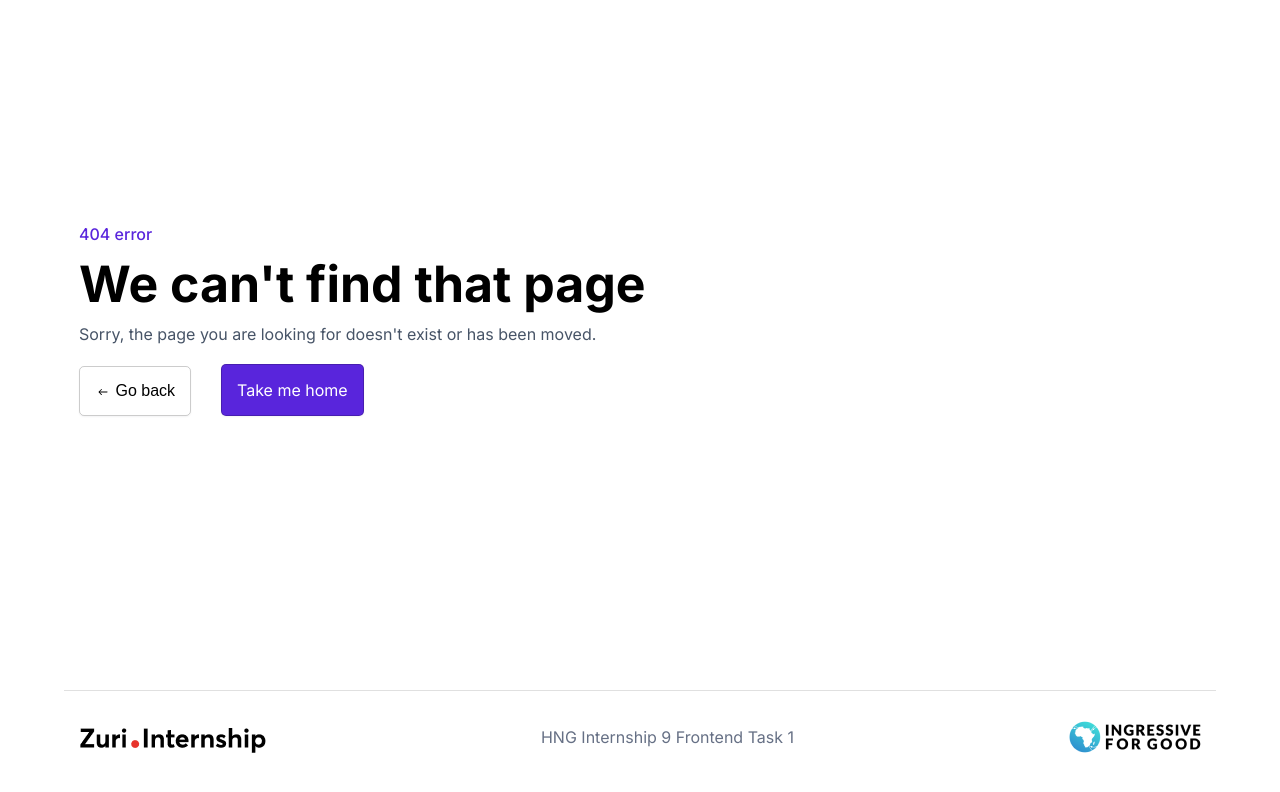
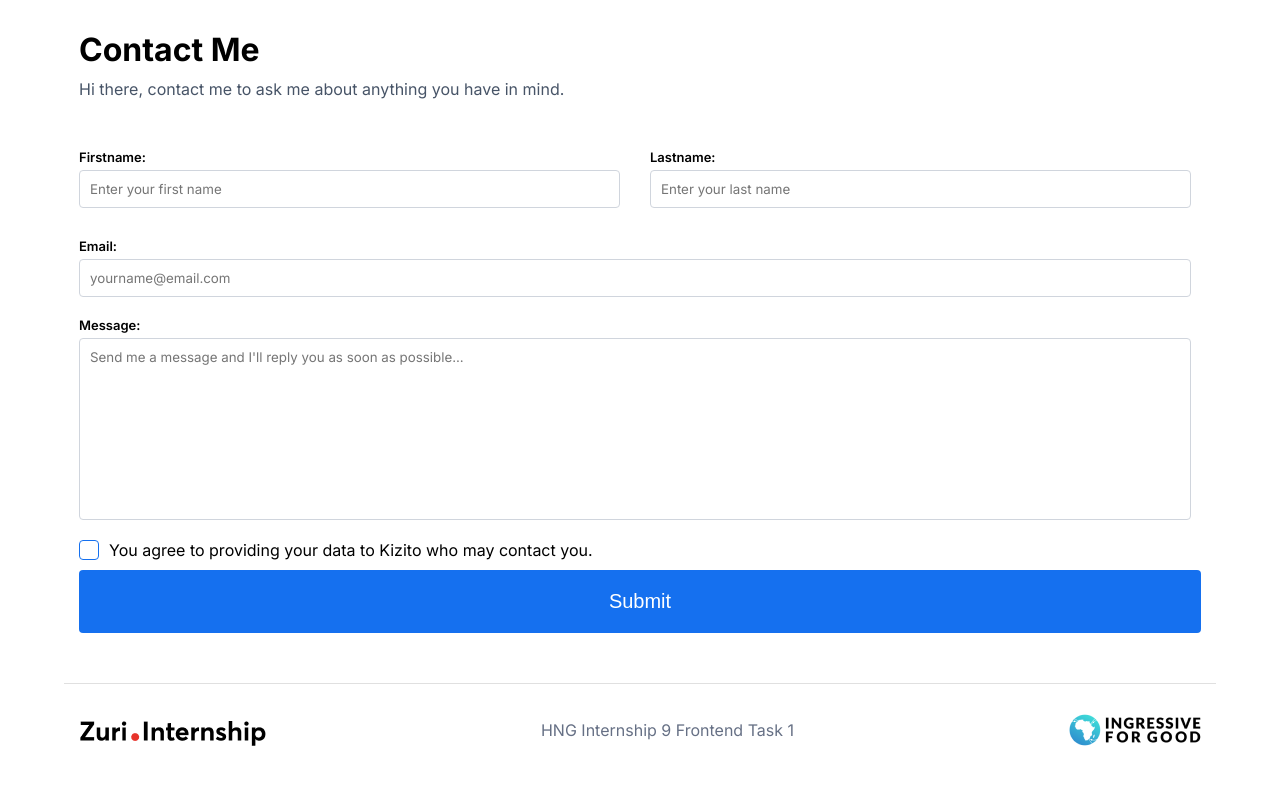
Before and after one commit to Kayzubi/link-me, a React (Create React App) app: page /contact in a window 1280 px wide. Before the commit this address had no page. Shown: the top 792 px of the page. Built offline with nearby package versions, Linux system fonts and the light colour scheme.

Commit message:
Contact page major build

```diff
--- a/src/App.css
+++ b/src/App.css
@@ -36,3 +36,11 @@ img {
   padding: 0 1.5rem;
   box-sizing: border-box;
 }
+
+.btn:hover {
+  transform: translateY(-4px);
+}
+
+.btn:active {
+  transform: translateY(-2px);
+}
--- a/src/App.js
+++ b/src/App.js
@@ -1,17 +1,19 @@
 import { BrowserRouter, Routes, Route } from 'react-router-dom'
 import Home from './components/pages/Home'
-import NotFound from './components/pages/NotFound'
 import Footer from './components/Footer'
 import './App.css'
+import Contact from './components/pages/Contact'
 
 function App() {
   return (
     <BrowserRouter>
       <div className='App'>
-        <Routes>
-          <Route path='/' element={<Home />} />
-          <Route path='*' element={<NotFound />} />
-        </Routes>
+        <div className='container'>
+          <Routes>
+            <Route path='/' element={<Home />} />
+            <Route path='contact' element={<Contact />} />
+          </Routes>
+        </div>
         <Footer />
       </div>
     </BrowserRouter>
--- a/src/components/LinkList.css
+++ b/src/components/LinkList.css
@@ -16,9 +16,4 @@
 
 .btn-link:hover {
   background-color: #d0d5dd;
-  transform: translateY(-4px);
 }
-
-.btn-link:active {
-  transform: translateY(-2px);
-}
--- a/src/components/LinkList.jsx
+++ b/src/components/LinkList.jsx
@@ -33,11 +33,6 @@ function LinkList() {
       title: 'Design Books',
       url: 'https://books.zuri.team/design-rules',
     },
-    {
-      id: 'contact',
-      title: 'Contact me',
-      url: '/contact',
-    },
   ]
   return (
     <div className='links'>
@@ -52,6 +47,9 @@ function LinkList() {
           </a>
         )
       })}
+      <Link id='contact' className='btn btn-link' to={'/contact'}>
+        Contact Me
+      </Link>
     </div>
   )
 }
--- /dev/null
+++ b/src/components/pages/Contact.css
@@ -0,0 +1,113 @@
+.contact {
+  padding-top: 3rem;
+}
+
+.contact__heading,
+.contact__heading-main {
+  margin-bottom: 1rem;
+}
+
+.contact__heading-sub {
+  color: #475467;
+}
+
+.form__label {
+  font-size: 1.3rem;
+  margin-bottom: 0.5rem;
+  display: block;
+  font-weight: 600;
+}
+
+.form__group {
+  margin: 2rem 1rem 1rem 0;
+}
+
+.form__input {
+  display: block;
+  font-family: inherit;
+  width: 100%;
+  padding: 1rem;
+  border-radius: 4px;
+  border: 1px solid #d0d5dd;
+  resize: none;
+}
+
+.form__input:focus {
+  border: 1px solid #d0d5dd;
+}
+
+.row {
+  margin-top: 3rem;
+  display: flex;
+  gap: 2rem;
+  flex-wrap: wrap;
+}
+
+.row > * {
+  flex: auto;
+}
+
+.checkbox-wrapper {
+  display: flex;
+  gap: 1rem;
+  align-items: flex-start;
+}
+
+.btn__submit {
+  width: 100%;
+  background-color: #1570ef;
+  padding: 2rem;
+  border-radius: 4px;
+  border: none;
+  color: #fff;
+  font-size: 2rem;
+  text-align: center;
+  cursor: pointer;
+}
+
+.btn__submit:hover {
+  background-color: #175cd3;
+}
+
+input#check {
+  position: absolute;
+  opacity: 0;
+}
+input#check:checked + label svg path {
+  stroke-dashoffset: 0;
+}
+input#check:focus + label {
+  transform: scale(1.03);
+}
+#check + label {
+  display: block;
+  border: 1px solid #1570ef;
+  width: 2rem;
+  height: 2rem;
+  border-radius: 4px;
+  cursor: pointer;
+  transition: all 0.2s ease;
+}
+#check + label:active {
+  transform: scale(1.05);
+  border-radius: 4px;
+}
+#check + label svg {
+  pointer-events: none;
+}
+#check + label svg path {
+  fill: none;
+  stroke: #1570ef;
+  stroke-width: 4px;
+  stroke-linecap: round;
+  stroke-linejoin: round;
+  stroke-dasharray: 100;
+  stroke-dashoffset: 101;
+  transition: all 350ms cubic-bezier(1, 0, 0.37, 0.91);
+}
+
+@media only screen and (max-width: 768px) {
+  .row {
+    gap: 0;
+  }
+}
--- /dev/null
+++ b/src/components/pages/Contact.jsx
@@ -0,0 +1,89 @@
+import './Contact.css'
+
+function Contact() {
+  const name = 'Kizito'
+  return (
+    <div className='contact'>
+      <div className='contact__heading'>
+        <h1 className='contact__heading-main'>Contact Me</h1>
+        <p className='contact__heading-sub'>
+          Hi there, contact me to ask me about anything you have in mind.
+        </p>
+      </div>
+      <form action='#' className='form'>
+        <div className='row'>
+          <div className='form__group'>
+            <label htmlFor='first_name' className='form__label'>
+              Firstname:
+            </label>
+            <input
+              className='form__input'
+              type='text'
+              name='firstname'
+              id='first_name'
+              placeholder='Enter your first name'
+              required
+            />
+          </div>
+          <div className='form__group'>
+            <label htmlFor='last_name' className='form__label'>
+              Lastname:
+            </label>
+            <input
+              className='form__input'
+              type='text'
+              name='lastname'
+              id='last_name'
+              placeholder='Enter your last name'
+              required
+            />
+          </div>
+        </div>
+        <div className='form__group'>
+          <label htmlFor='email' className='form__label'>
+            Email:
+          </label>
+          <input
+            className='form__input'
+            type='email'
+            name='email'
+            id='email'
+            placeholder='yourname@email.com'
+            required
+          />
+        </div>
+        <div className='form__group'>
+          <label htmlFor='message' className='form__label'>
+            Message:
+          </label>
+          <textarea
+            className='form__input'
+            name='message'
+            id='message'
+            placeholder="Send me a message and I'll reply you as soon as possible..."
+            cols='30'
+            rows='10'
+            required></textarea>
+        </div>
+        <div className='form__group checkbox-wrapper'>
+          <div className='checkbox'>
+            <input id='check' type='checkbox' />
+            <label for='check'>
+              <svg viewBox='0,0,50,50'>
+                <path d='M5 30 L 20 45 L 45 5'></path>
+              </svg>
+            </label>
+          </div>
+          <p>
+            {`You agree to providing your data to ${name} who may contact you.`}
+          </p>
+        </div>
+        <button type='submit' id='btn__submit' className='btn btn__submit'>
+          Submit
+        </button>
+      </form>
+    </div>
+  )
+}
+
+export default Contact
--- a/src/components/pages/Home.jsx
+++ b/src/components/pages/Home.jsx
@@ -6,7 +6,6 @@ import { ReactComponent as Github } from '../assets/github.svg'
 function Home() {
   return (
     <div className='home'>
-      <div className='container'>
       <Profile />
       <LinkList />
       <div
@@ -25,7 +24,6 @@ function Home() {
         </a>
       </div>
     </div>
-    </div>
   )
 }
 
--- a/src/components/pages/NotFound.css
+++ /dev/null
@@ -1,63 +0,0 @@
-.error {
-  height: 80vh;
-  display: flex;
-  align-items: center;
-}
-
-.error-heading {
-  margin: 1rem 0;
-  font-size: 5rem;
-}
-
-.error-type {
-  color: #5925dc;
-  font-weight: 500;
-}
-
-.error-message {
-  margin-bottom: 2rem;
-  color: #475467;
-}
-
-.error-btn {
-  padding: 1.5rem;
-  margin-right: 3rem;
-  display: inline-block;
-  text-align: center;
-  border-radius: 0.5rem;
-  box-shadow: 0px 1px 2px rgba(16, 24, 40, 0.05);
-  border: none;
-  font-size: 1.6rem;
-  cursor: pointer;
-  transition: all 0.2s;
-}
-
-.error-btn > * {
-  vertical-align: middle;
-}
-
-.error-btn-outline {
-  background-color: transparent;
-  border: 1px solid rgba(0, 0, 0, 0.2);
-}
-.error-btn-primary {
-  background-color: #5925dc;
-  color: white;
-  border: 1px solid rgba(0, 0, 0, 0.2);
-}
-
-.error-btn:hover {
-  transform: translateY(-4px);
-}
-
-.error-btn:active {
-  transform: translateY(-2px);
-}
-
-@media only screen and (max-width: 480px) {
-  .error-btn {
-    display: block;
-    width: 100%;
-    margin-bottom: 2rem;
-  }
-}
--- a/src/components/pages/NotFound.jsx
+++ /dev/null
@@ -1,31 +0,0 @@
-import { useNavigate, Link } from 'react-router-dom'
-import { IoIosArrowRoundBack } from 'react-icons/io'
-import './NotFound.css'
-
-function NotFound() {
-  let navigate = useNavigate()
-
-  return (
-    <div className='error'>
-      <div className='container'>
-        <p className='error-type'>404 error</p>
-        <h1 className='error-heading'>We can't find that page</h1>
-        <p className='error-message'>
-          Sorry, the page you are looking for doesn't exist or has been moved.
-        </p>
-        <div className='error-buttons'>
-          <button
-            className='error-btn error-btn-outline'
-            onClick={() => navigate(-1)}>
-            <IoIosArrowRoundBack /> Go back
-          </button>
-          <Link className='error-btn error-btn-primary' to={'/'}>
-            Take me home
-          </Link>
-        </div>
-      </div>
-    </div>
-  )
-}
-
-export default NotFound
```
Lines whose indentation alone changed are shown as unchanged.
